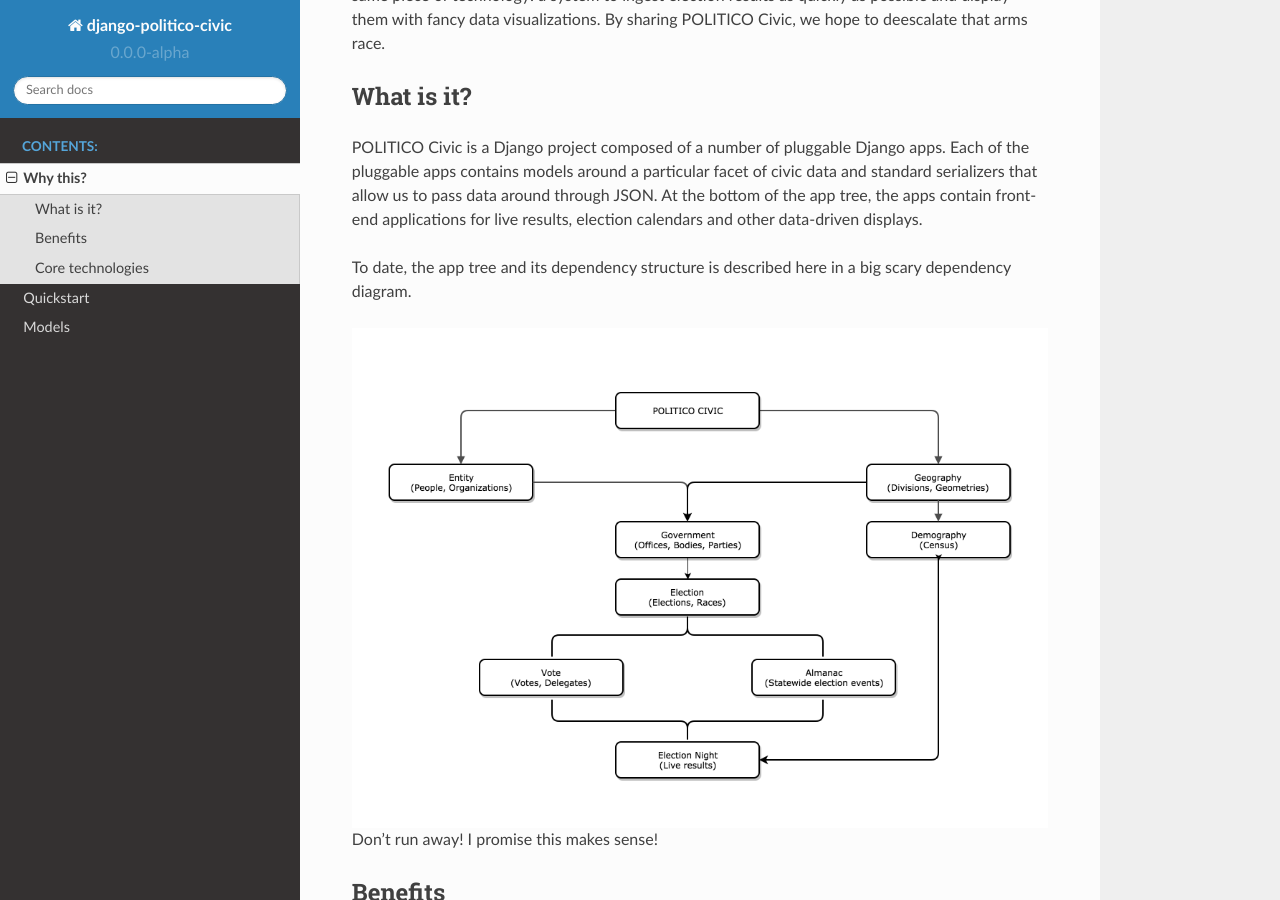
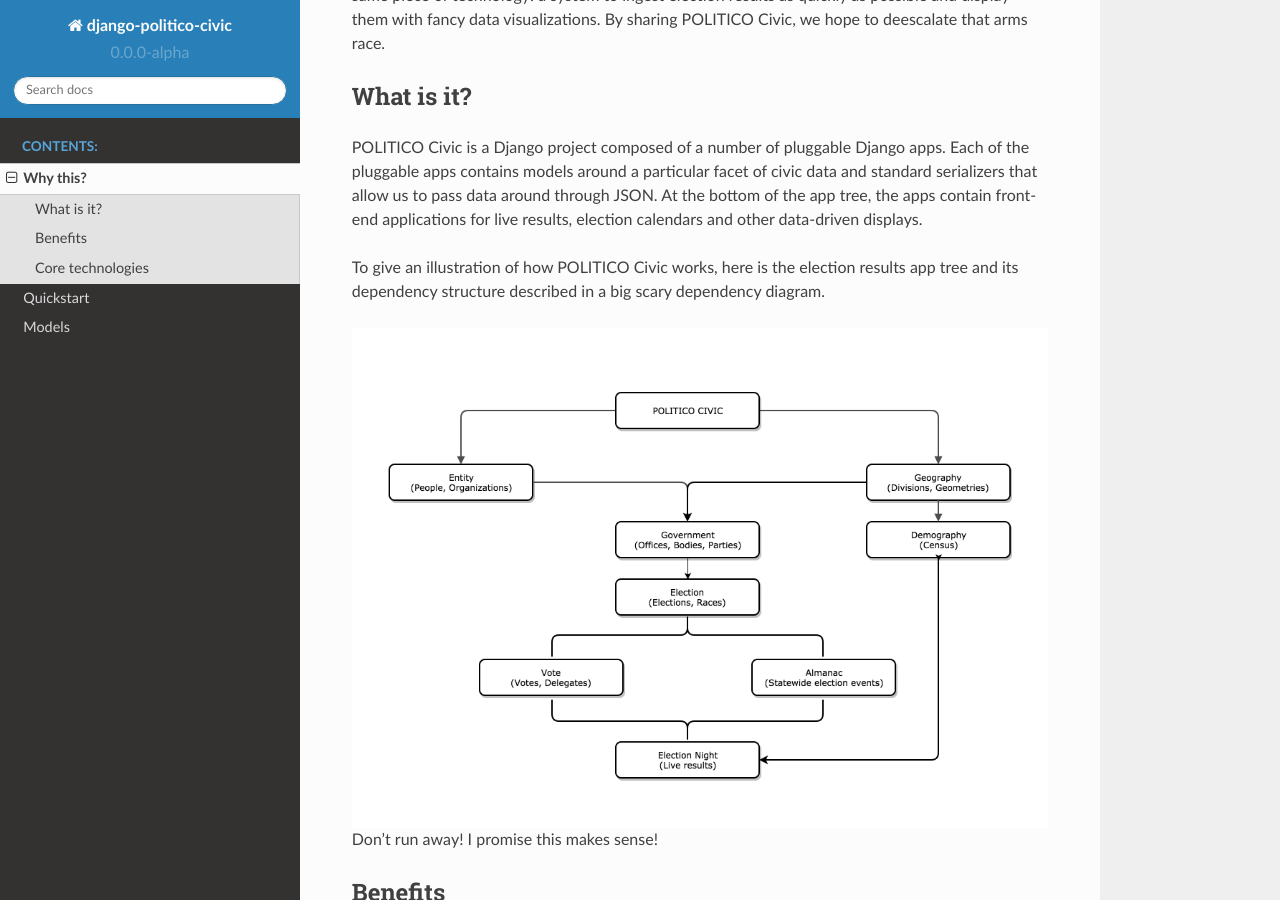
Before and after one commit to The-Politico/politico-civic, a Sphinx documentation site: the page built from docs/source/why.rst, in a window 1280 px wide and 900 px high, scrolled down 344 px. Built offline with Sphinx 7.4.7 and the Read the Docs theme 2.0.0, drawn with Linux system fonts in a browser that asks for light colours.

Commit message:
more edits

```diff
--- a/docs/source/why.rst
+++ b/docs/source/why.rst
@@ -10,7 +10,7 @@
 
 POLITICO Civic is a Django project composed of a number of pluggable Django apps. Each of the pluggable apps contains models around a particular facet of civic data and standard serializers that allow us to pass data around through JSON. At the bottom of the app tree, the apps contain front-end applications for live results, election calendars and other data-driven displays.
 
-To date, the app tree and its dependency structure is described here in a big scary dependency diagram.
+To give an illustration of how POLITICO Civic works, here is the election results app tree and its dependency structure described in a big scary dependency diagram.
 
 .. image:: images/apptree.png
   :width: 700px
```
